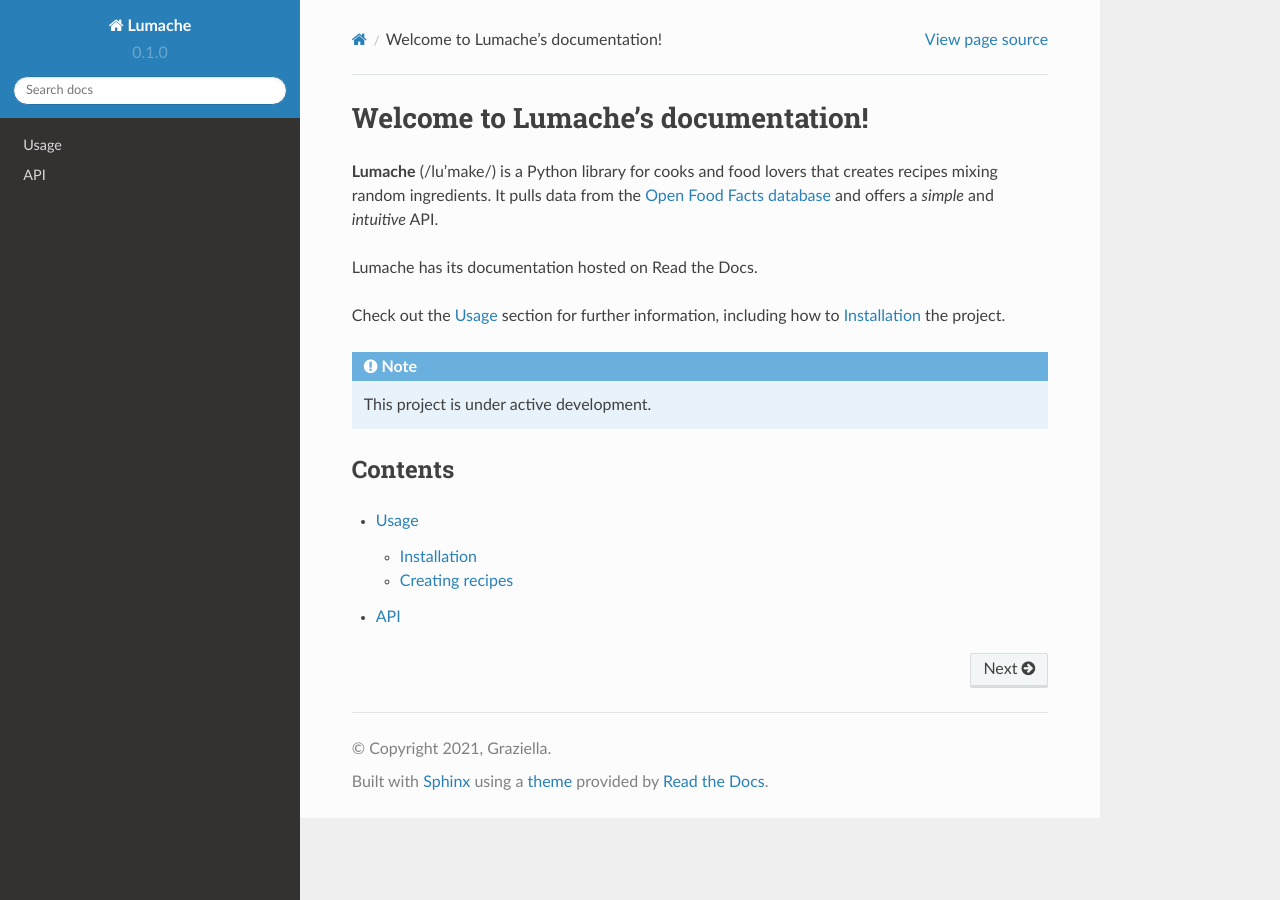
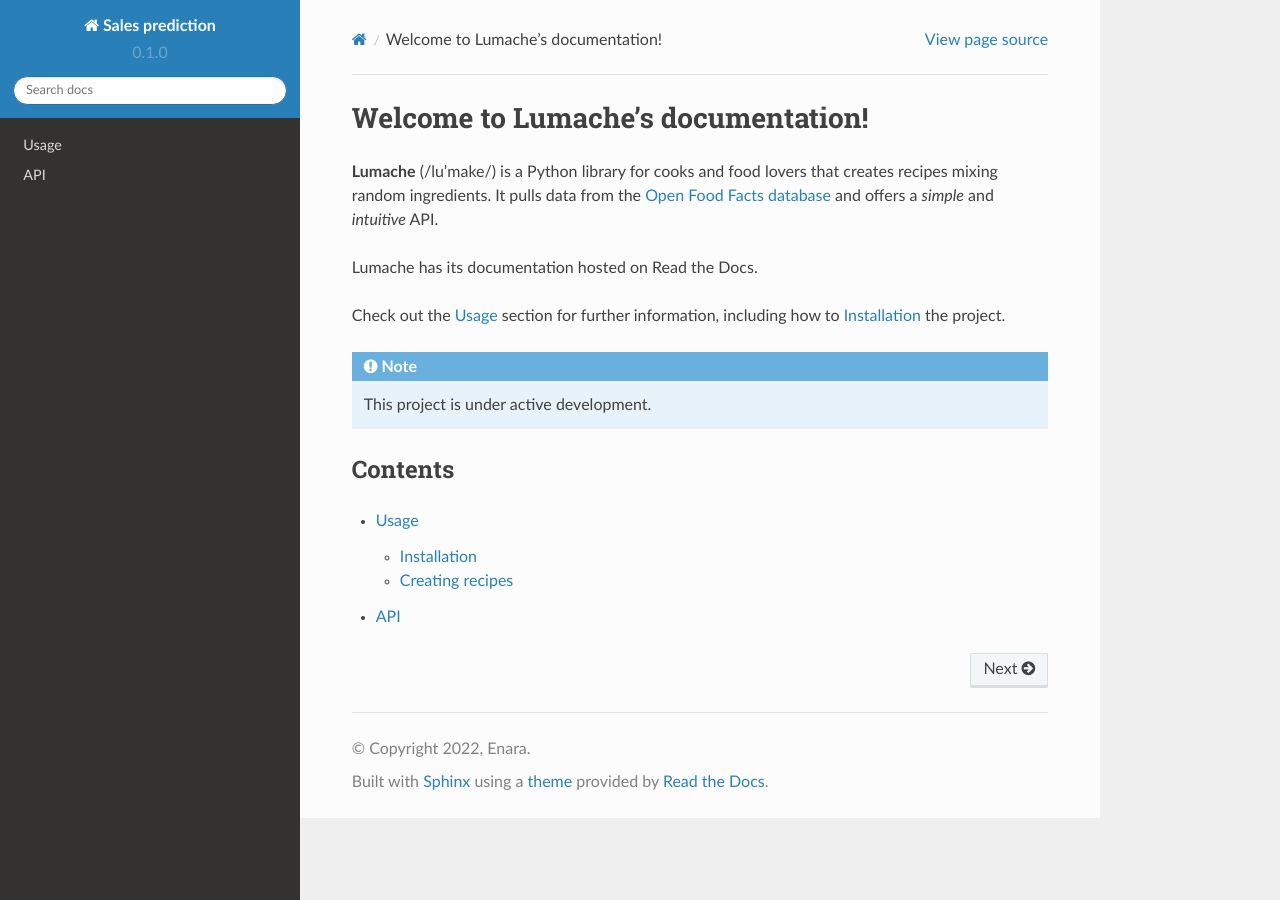
Before and after one commit to enaramartingarro/rtd-tutorial, a Sphinx documentation site: the page built from docs/source/index.rst, in a window 1280 px wide. Built offline with Sphinx 7.4.7 and the Read the Docs theme 2.0.0, drawn with Linux system fonts in a browser that asks for light colours.

Commit message:
Update conf.py

```diff
--- a/docs/source/conf.py
+++ b/docs/source/conf.py
@@ -2,9 +2,9 @@
 
 # -- Project information
 
-project = 'Lumache'
-copyright = '2021, Graziella'
-author = 'Graziella'
+project = 'Sales prediction'
+copyright = '2022, Enara'
+author = 'Enara'
 
 release = '0.1'
 version = '0.1.0'
@@ -31,5 +31,22 @@
 
 html_theme = 'sphinx_rtd_theme'
 
-# -- Options for EPUB output
-epub_show_urls = 'footnote'
+# -- Options for Latex output
+latex_engine = 'xelatex'
+latex_elements = {
+    'fontpkg': r'''
+\setmainfont{DejaVu Serif}
+\setsansfont{DejaVu Sans}
+\setmonofont{DejaVu Sans Mono}
+''',
+    'preamble': r'''
+\usepackage[titles]{tocloft}
+\cftsetpnumwidth {1.25cm}\cftsetrmarg{1.5cm}
+\setlength{\cftchapnumwidth}{0.75cm}
+\setlength{\cftsecindent}{\cftchapnumwidth}
+\setlength{\cftsecnumwidth}{1.25cm}
+''',
+    'fncychap': r'\usepackage[Bjornstrup]{fncychap}',
+    'printindex': r'\footnotesize\raggedright\printindex',
+}
+latex_show_urls = 'footnote'
```
